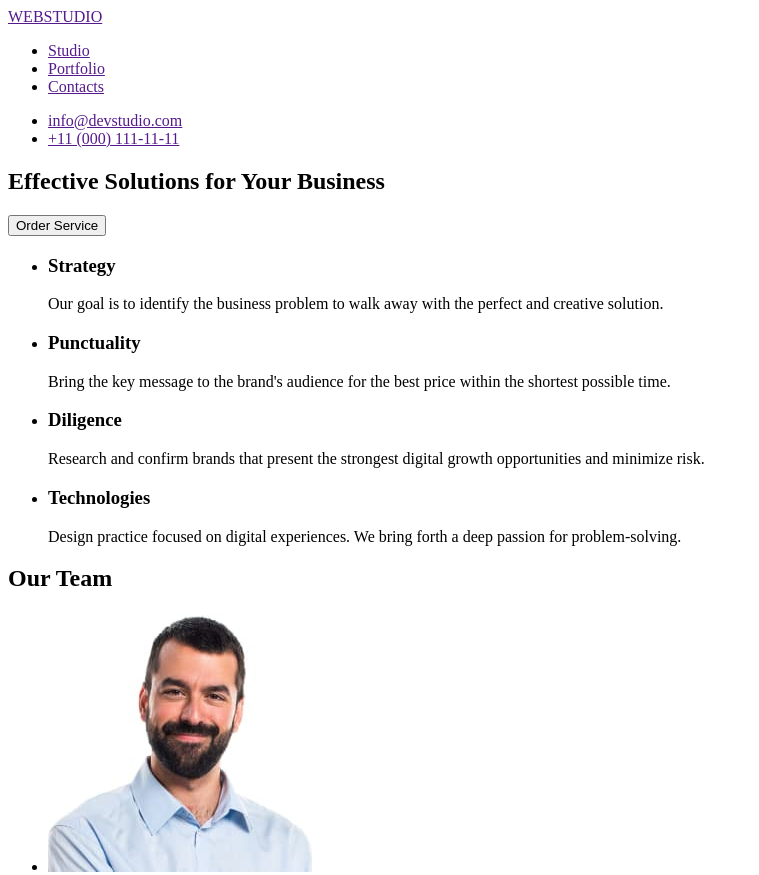
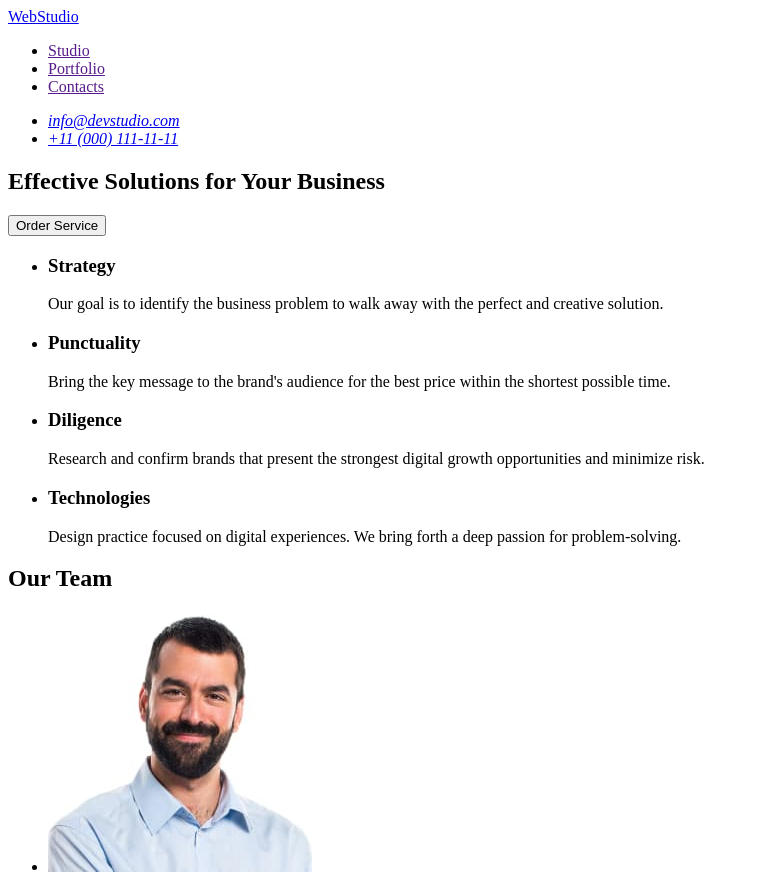
Before and after one commit to sashok1987nk/goit-markup-hw-01, a plain HTML site: page index.html in a window 1280 px wide. Shown: the top 875 px of the page, without its empty margins (0-759 px from the left). Drawn offline with Linux system fonts and the light colour scheme.

Commit message:
Update index.html

```diff
--- a/index.html
+++ b/index.html
@@ -8,17 +8,19 @@
 <body>
     <header>
         <nav>
-            <a href="">WEBSTUDIO</a>
+            <a href="./index.htm">WebStudio</a>
             <ul>
                 <li><a href="">Studio</a></li>
                 <li><a href="">Portfolio</a></li>
                 <li><a href="">Contacts</a></li>
             </ul>
         </nav>
+        <address>
             <ul>
-                <li><a href="">info@devstudio.com</a></li>
-                <li><a href="">+11 (000) 111-11-11</a></li>
+                <li><a href="mailto:info@devstudio.com">info@devstudio.com</a></li>
+                <li><a href="tel:+110001111111">+11 (000) 111-11-11</a></li>
             </ul>
+        </address>
 
     </header>
 
@@ -29,6 +31,7 @@
             <button type="button">Order Service</button>
         </section>
         <section>
+            <h2 hidden>good</h2>
             <ul>
                 <li>
                     <h3>Strategy</h3>
@@ -92,7 +95,7 @@
         </section>
     </main>
     <footer>
-        <a href="">WEBSTUDIO</a>
+        <a href="./index.html">WebStudio</a>
         <p>Increase the flow of customers and sales for your business with digital marketing & growth solutions.</p>
 
     </footer>
```
